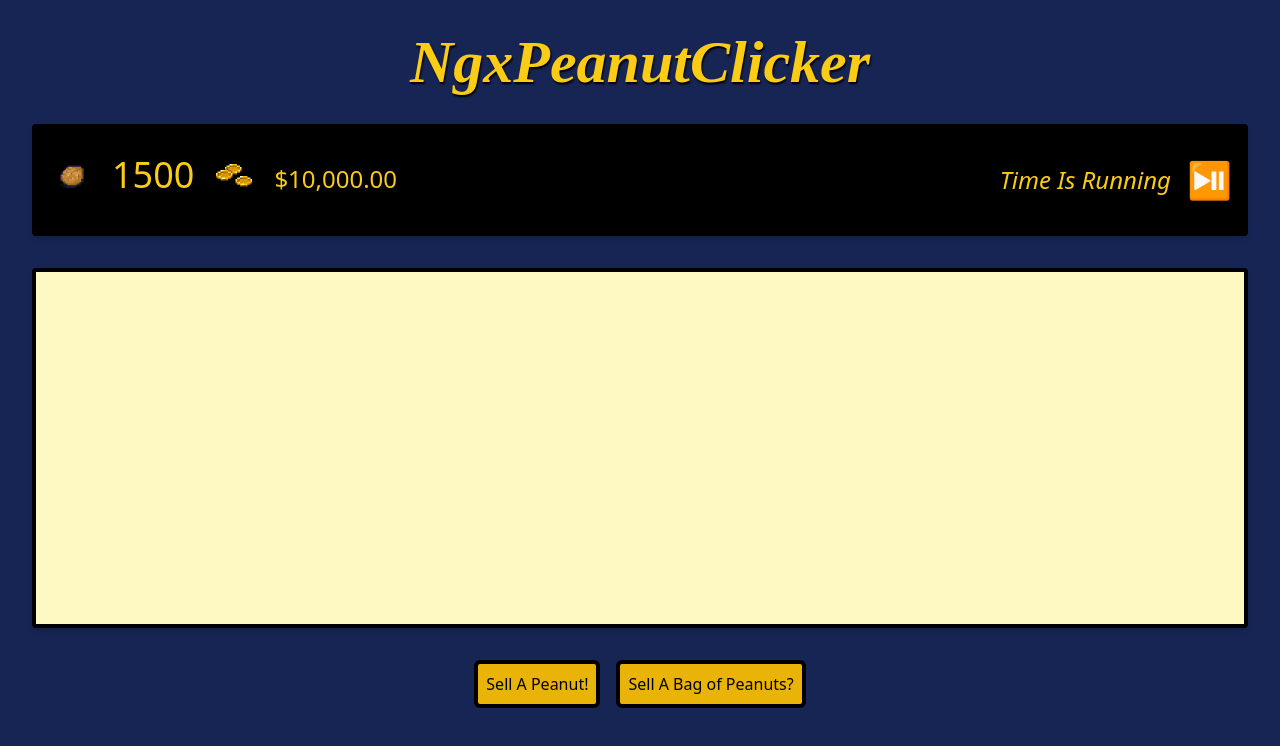
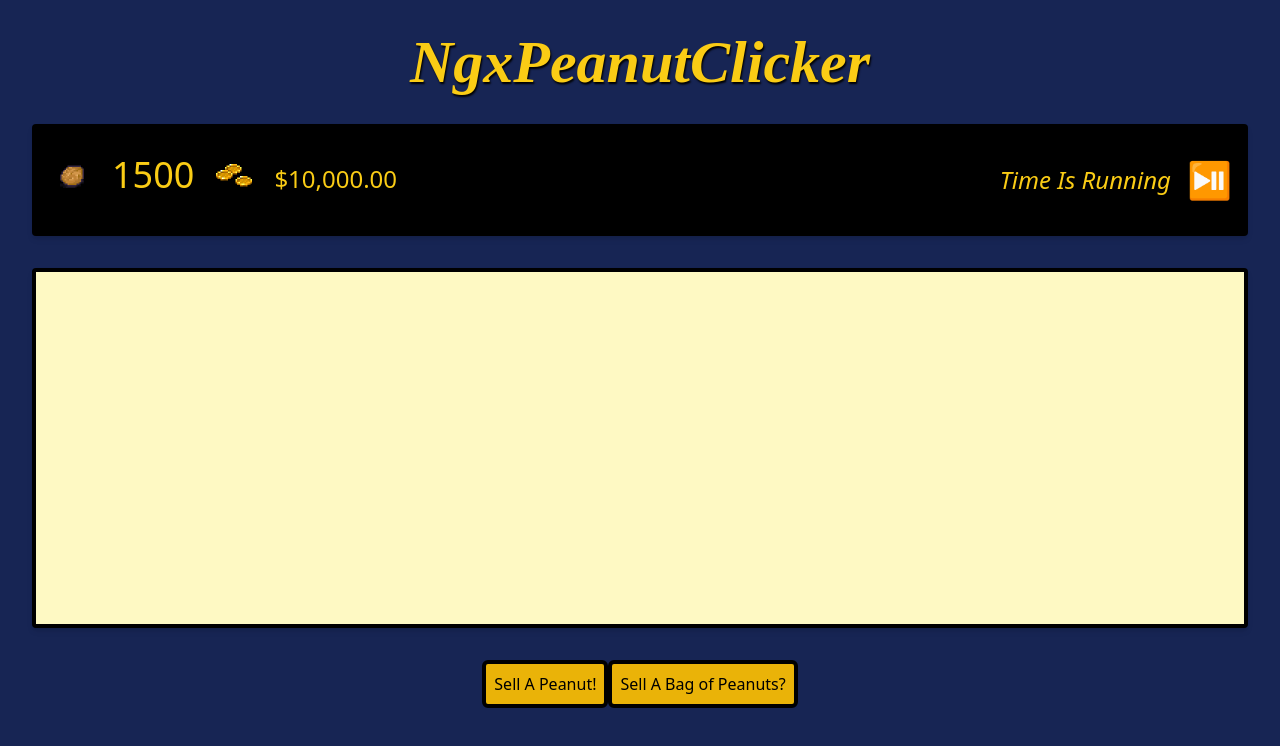
Before and after one commit to TwelveP/ngx-peanut-clicker, an Angular app: page /peanuts in a window 1280 px wide. Shown: the top 746 px of the page. Built offline with nearby package versions, Linux system fonts and the light colour scheme.

Commit message:
feat: `ButtonsBarComponent`

```diff
--- a/src/app/game/game.module.ts
+++ b/src/app/game/game.module.ts
@@ -6,13 +6,15 @@ import { StatusPanelComponent } from './main-screen/status-panel/status-panel.co
 import { TaskQueueComponent } from './main-screen/task-queue/task-queue.component';
 import { GameRoutingModule } from './game-routing.module';
 import { TaskQueueItemComponent } from './main-screen/task-queue/task-queue-item/task-queue-item.component';
+import { ButtonsBarComponent } from './main-screen/buttons-bar/buttons-bar.component';
 
 @NgModule({
   declarations: [
     MainScreenComponent,
     TaskQueueComponent,
     TaskQueueItemComponent,
-    StatusPanelComponent
+    StatusPanelComponent,
+    ButtonsBarComponent
   ],
   imports: [
     CommonModule,
--- /dev/null
+++ b/src/app/game/main-screen/buttons-bar/buttons-bar.component.html
@@ -0,0 +1,4 @@
+<button class="bg-yellow-500 text-black rounded-md border-4 border-black p-2 duration-150 hover:scale-105 hover:bg-yellow-600 active:bg-black active:text-yellow-500 active:border-yellow-500"
+    (click)="sellPeanut()">Sell A Peanut!</button>
+<button class="bg-yellow-500 text-black rounded-md border-4 border-black p-2 duration-150 hover:scale-105 hover:bg-yellow-600 active:bg-black active:text-yellow-500 active:border-yellow-500"
+    (click)="sellBagOfPeanuts()">Sell A Bag of Peanuts?</button>
--- /dev/null
+++ b/src/app/game/main-screen/buttons-bar/buttons-bar.component.ts
@@ -0,0 +1,22 @@
+import { Component } from '@angular/core';
+import { MainScreenService } from '../main-screen.service';
+
+@Component({
+  selector: 'app-buttons-bar',
+  templateUrl: './buttons-bar.component.html',
+  styleUrls: ['./buttons-bar.component.css']
+})
+export class ButtonsBarComponent {
+
+  constructor(
+    private readonly service: MainScreenService
+  ) { }
+
+  sellPeanut(): void {
+    this.service.sellPeanut();
+  }
+
+  sellBagOfPeanuts(): void {
+    this.service.sellBagOfPeanuts();
+  }
+}
--- a/src/app/game/main-screen/main-screen.component.html
+++ b/src/app/game/main-screen/main-screen.component.html
@@ -10,8 +10,5 @@
 </div>
 
 <div class="mt-8 flex place-content-center gap-4">
-    <button class="bg-yellow-500 text-black rounded-md border-4 border-black p-2 duration-150 hover:scale-105 hover:bg-yellow-600 active:bg-black active:text-yellow-500 active:border-yellow-500"
-        (click)="sellPeanut()">Sell A Peanut!</button>
-    <button class="bg-yellow-500 text-black rounded-md border-4 border-black p-2 duration-150 hover:scale-105 hover:bg-yellow-600 active:bg-black active:text-yellow-500 active:border-yellow-500"
-        (click)="sellBagOfPeanuts()">Sell A Bag of Peanuts?</button>
+    <app-buttons-bar></app-buttons-bar>
 </div>
--- a/src/app/game/main-screen/main-screen.component.ts
+++ b/src/app/game/main-screen/main-screen.component.ts
@@ -1,21 +1,8 @@
 import { Component } from '@angular/core';
-import { MainScreenService } from './main-screen.service';
 
 @Component({
   selector: 'app-main-screen',
   templateUrl: './main-screen.component.html'
 })
 export class MainScreenComponent {
-
-  constructor(
-    private readonly service: MainScreenService
-  ) { }
-
-  sellPeanut(): void {
-    this.service.sellPeanut();
-  }
-
-  sellBagOfPeanuts(): void {
-    this.service.sellBagOfPeanuts();
-  }
 }
```
Also changed, not shown: src/app/game/main-screen/buttons-bar/buttons-bar.component.css (added), 2 other files (tests, documents, lock files or other folders).
